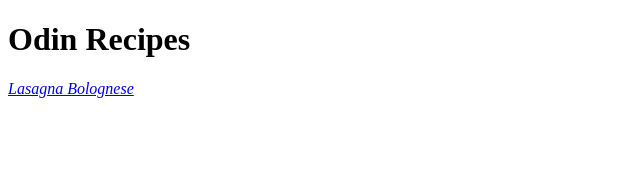
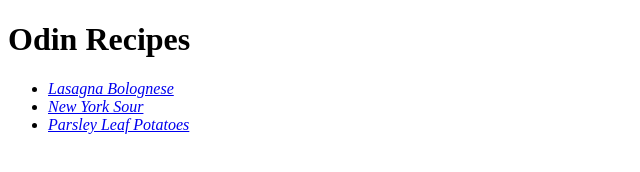
Before and after one commit to bored1/odin-recipes, a plain HTML site: page index.html in a window 1280 px wide. Shown: the whole page, without its empty margins (0-640 px from the left). Drawn offline with Linux system fonts and the light colour scheme.

Commit message:
Adding index and the recipes

```diff
--- a/index.html
+++ b/index.html
@@ -9,7 +9,11 @@
     <body>
         <h1>Odin Recipes</h1>
 
-        <a href="recipes/lasagna-bolognese.html"><em>Lasagna Bolognese</em></a>
+        <ul>
+        <li><a href="recipes/lasagna-bolognese.html"><em>Lasagna Bolognese</em></a></li>
+        <li><a href="recipes/new-york-sour.html"><em>New York Sour</em></a></li>
+        <li><a href="recipes/parsley-leaf-potatoes.html"><em>Parsley Leaf Potatoes</em></a></li>
+        </ul>
 
     </body>
 </html>
```
Also changed, not shown: recipes/lasagna-bolognese.html (+1 -0 lines), recipes/new-york-sour.html (+14 -0 lines), recipes/parsley-leaf-potatoes.html (+14 -0 lines), 1 other file.
